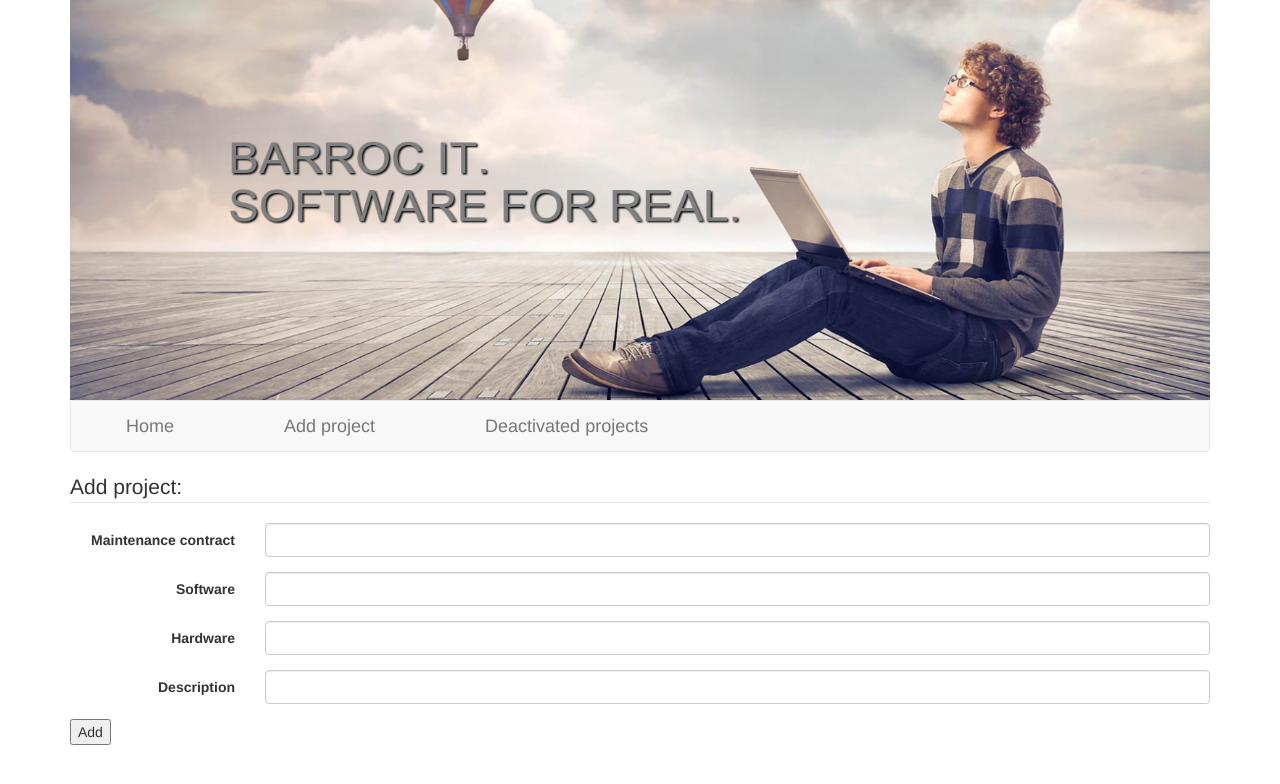
After one commit to barrocit/barrocit, a PHP site: page /GitHub/app/development/addProject.php in a window 1280 px wide. The commit adds this page. Shown: the top 784 px of the page. Run offline with PHP 8.4, Linux system fonts and the light colour scheme.

Commit message:
Update development en fotos

```diff
--- /dev/null
+++ b/app/development/addProject.php
@@ -0,0 +1,66 @@
+<?php session_start(); ?>
+<?php include "../../config/config.php"; ?>
+<!doctype html>
+<html>
+
+<head>
+	<meta charset="utf-8">
+	<link rel="stylesheet" type="text/css" href="../bootstrap/bootstrapStyle.css">
+	<title>development</title>
+</head>
+
+<body>
+	<header>
+
+	</header>
+
+<div class="container">
+
+<img src="../images/menuBarrocit.png" width="1140" height= "400px;"/>
+
+<div class="navbar navbar-default">
+  <div class="navbar-header">
+    <a class="navbar-brand" href="index.php">Home</a>
+    <a class="navbar-brand" href="addProject.php">Add project</a>
+    <a class="navbar-brand" href="deactivateprojects.php">Deactivated projects</a>
+  </div>
+</div>
+
+<form action"#" method="POST" class="form-horizontal">
+      <legend>Add project:</legend>
+        <div class="form-group">
+            <label for="maintenanceContract" class="col-lg-2 control-label">Maintenance contract</label>
+          <div class="col-lg-10">
+        <input type="text" class="form-control" id="maintenanceContract" name="maintenanceContract">
+      </div>
+   </div>
+        <div class="form-group">
+            <label for="software" class="col-lg-2 control-label">Software</label>
+          <div class="col-lg-10">
+        <input type="text" class="form-control" id="software" name="software">
+      </div>
+   </div>
+        <div class="form-group">
+            <label for="hardware" class="col-lg-2 control-label">Hardware</label>
+          <div class="col-lg-10">
+        <input type="text" class="form-control" id="hardware" name="hardware">
+      </div>
+   </div>
+        <div class="form-group">
+            <label for="description" class="col-lg-2 control-label">Description</label>
+          <div class="col-lg-10">
+        <input type="text" class="form-control" id="description" name="description">
+      </div>
+   </div>
+<input  name="submit" type="submit" value="Add">
+
+</form>
+
+
+
+<footer>
+
+</footer>
+</body>
+</div>
+</html>
--- a/app/development/index.php
+++ b/app/development/index.php
@@ -16,12 +16,12 @@
 
 <div class="container">
 
-<img src="../images/jumbotrondev.jpg" width="1140" height= "400px;"/>
+<img src="../images/menuBarrocit.png" width="1140" height= "400px;"/>
 
 <div class="navbar navbar-default">
   <div class="navbar-header">
     <a class="navbar-brand" href="index.php">Home</a>
-    <a class="navbar-brand" href="#">Project</a>
+    <a class="navbar-brand" href="addProject.php">Add Project</a>
     <a class="navbar-brand" href="deactivateprojects.php">Deactivated projects</a>
   </div>
 </div>
```
Also changed, not shown: app/database/barrocit.sql (+14 -4 lines), app/development/projects.php (+72 -15 lines), app/development/add.ico (added), app/images/menuBarrocit.png (added).
